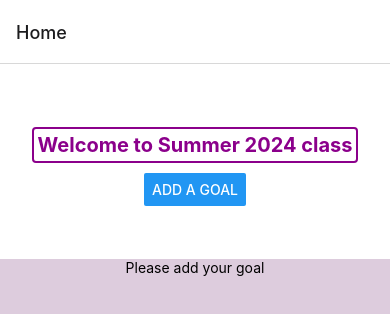
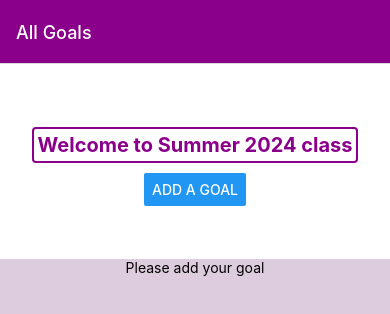
Before and after one commit to SF888888/Summer24_5520, a React Native app: screen /Home in a window 390 px wide. Shown: the top 314 px of the page. Built offline with nearby package versions, Linux system fonts and the light colour scheme.

Commit message:
Defined navigation style

```diff
--- a/App.js
+++ b/App.js
@@ -11,7 +11,10 @@ export default function App() {
   return (
     <NavigationContainer>
       <Stack.Navigator initialRouteName='Home'>
-        <Stack.Screen name="Home" component={Home} />
+        <Stack.Screen name="Home" component={Home} options={{
+          title: 'All Goals',
+          headerStyle:{backgroundColor:'darkmagenta'},
+          headerTintColor:'white'}}/>
         <Stack.Screen name="GoalDetails" component={GoalDetails} />
       </Stack.Navigator>
     </NavigationContainer>
```
